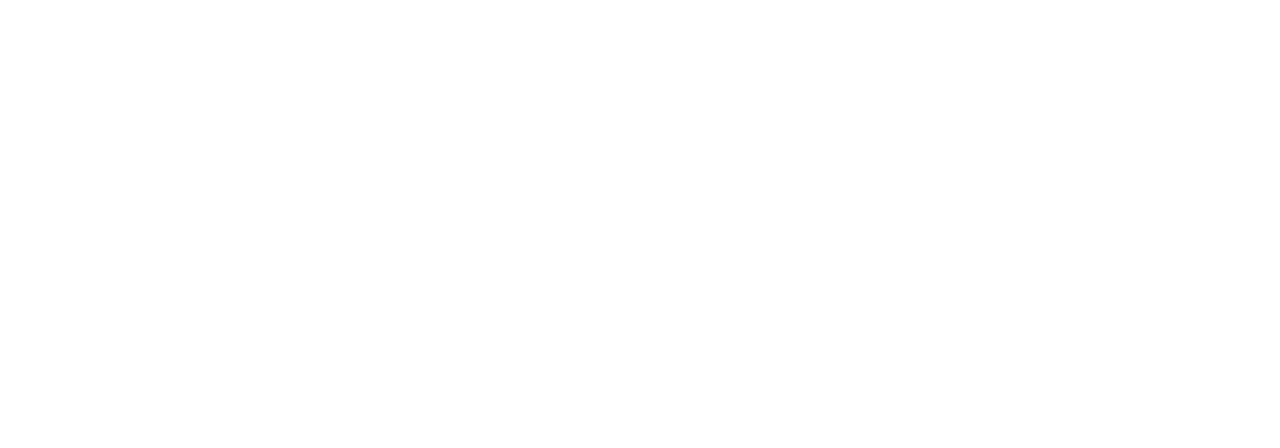
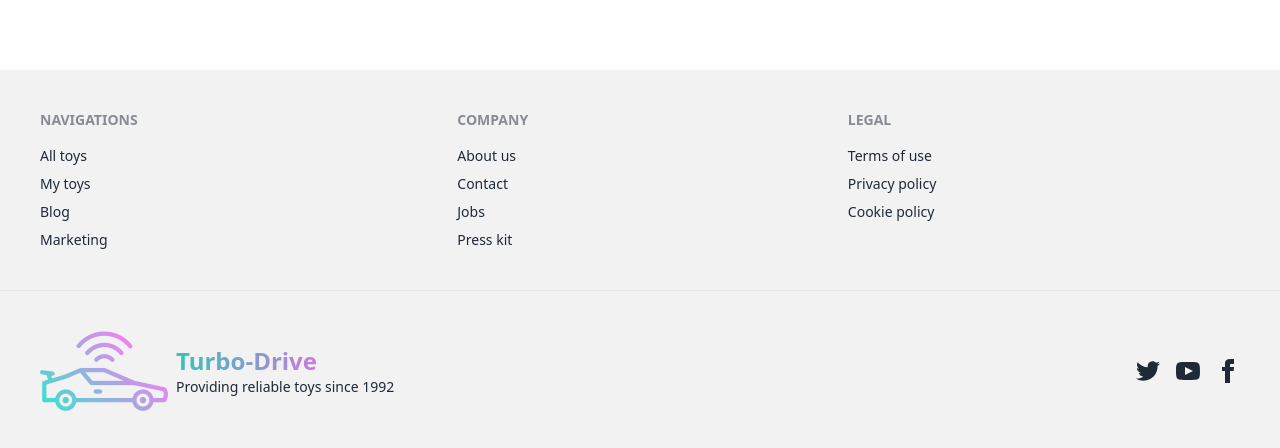
Before and after one commit to Hasnathasan/Turbo-Drive-Client-Side, a React (Vite) app: page / in a window 1280 px wide. Shown: the part 1274-1722 px from the top of the page. Before the commit the page ends 1354 px from the top, so only its background shows below. Built offline with nearby package versions, Linux system fonts and the light colour scheme; no server answers.

Commit message:
aos animation added

```diff
--- a/index.html
+++ b/index.html
@@ -3,6 +3,7 @@
   <head>
     <meta charset="UTF-8" />
     <link rel="icon" type="image/png" href="/public/taxi.png" />
+    <link rel="stylesheet" href="https://unpkg.com/aos@next/dist/aos.css" />
     <meta name="viewport" content="width=device-width, initial-scale=1.0" />
     <title>Vite + React</title>
 
@@ -10,5 +11,9 @@
   <body>
     <div id="root"></div>
     <script type="module" src="/src/main.jsx"></script>
+    <script src="https://unpkg.com/aos@next/dist/aos.js"></script>
+    <script>
+      AOS.init();
+    </script>
   </body>
 </html>
--- a/package.json
+++ b/package.json
@@ -10,6 +10,7 @@
     "preview": "vite preview"
   },
   "dependencies": {
+    "aos": "^2.3.4",
     "daisyui": "^2.51.6",
     "firebase": "^9.22.0",
     "flowbite": "^1.6.5",
--- a/src/Pages/HomePage/HomeBanner/Banner.jsx
+++ b/src/Pages/HomePage/HomeBanner/Banner.jsx
@@ -1,10 +1,21 @@
+import { Carousel } from 'flowbite-react';
 import React from 'react';
 
 const Banner = () => {
     return (
-        <div className='h-[540px] bg-primary2 flex justify-center items-center'>
-            <h1 className='text-xl md:text-4xl text-white font-bold'>This is Banner section</h1>
-        </div>
+        <div className="h-60 sm:h-72 xl:h-[530px] 2xl:h-[650px]">
+  <Carousel>
+    <div className={`flex h-full items-center justify-center bg-cover bg-center bg-gray-400 dark:bg-gray-700 dark:text-white`} style={{backgroundImage: `url(${"https://images.unsplash.com/photo-1533628635777-112b2239b1c7?ixlib=rb-4.0.3&ixid=M3wxMjA3fDB8MHxwaG90by1wYWdlfHx8fGVufDB8fHx8fA%3D%3D&auto=format&fit=crop&w=870&q=80"})`}}>
+      Slide 1
+    </div>
+    <div className="flex h-full items-center justify-center bg-gray-400 dark:bg-gray-700 dark:text-white">
+      Slide 2
+    </div>
+    <div className="flex h-full items-center justify-center bg-gray-400 dark:bg-gray-700 dark:text-white">
+      Slide 3
+    </div>
+  </Carousel>
+</div>
     );
 };
 
--- a/src/Pages/HomePage/ShopByCategory/CarCard.jsx
+++ b/src/Pages/HomePage/ShopByCategory/CarCard.jsx
@@ -6,7 +6,7 @@
     const {_id, productName, rating, price, photo } = toy;
   return (
     <div>
-      <Card className="h-full flex flex-col" imgSrc={photo}>
+      <Card className="h-full flex flex-col" data-aos="zoom-in-right" data-aos-duration="1200" imgSrc={photo}>
         <h5 className="text-2xl font-bold tracking-tight text-transparent bg-clip-text bg-gradient-to-r to-[#d786e9] from-[#29ccc1]">
           {productName}
         </h5>
--- a/src/Pages/HomePage/ShopByCategory/ShopByCategory.jsx
+++ b/src/Pages/HomePage/ShopByCategory/ShopByCategory.jsx
@@ -1,6 +1,5 @@
 import { Button, Spinner } from "flowbite-react";
 import React, { useContext, useEffect, useState } from "react";
-import { Tab, TabList, TabPanel, Tabs } from "react-tabs";
 import CarCard from "./CarCard";
 import { AuthContext } from "../../../Provider/AuthProvider";
 
@@ -21,7 +20,7 @@
   },[category])
 
   return (
-    <div className="my-36">
+    <div className="my-36" >
       <h1 className="text-base md:text-6xl py-2 font-bold uppercase text-center text-transparent bg-clip-text bg-gradient-to-r to-[#cd7ddf] from-[#34cfc5]">The Toy Emporium</h1>
       <p className="text-xs mb-5 mt-2 md:text-base text-center font-bold text-gray-500">Unleash Your Imagination and Bring Home the Fun</p>
       {loading ? (
--- a/src/Pages/Main/Main.jsx
+++ b/src/Pages/Main/Main.jsx
@@ -1,12 +1,14 @@
 import React from 'react';
 import Navbar from '../Shared/Navbar/Navbar';
 import { Outlet } from 'react-router-dom';
+import FooterSection from '../Shared/Footer/FooterSection';
 
 const Main = () => {
     return (
         <div className='container mx-auto'>
             <Navbar></Navbar>
             <Outlet></Outlet>
+            <FooterSection></FooterSection>
         </div>
     );
 };
--- a/src/Pages/MyToys/Toy.jsx
+++ b/src/Pages/MyToys/Toy.jsx
@@ -1,6 +1,6 @@
 import { Button } from "flowbite-react";
 import React, { useState } from "react";
-import { FaBeer, FaEdit, FaTrashAlt } from "react-icons/fa";
+import { FaEdit, FaTrashAlt } from "react-icons/fa";
 import { Link } from "react-router-dom";
 
 const Toy = ({ toy, handleDelete }) => {
--- /dev/null
+++ b/src/Pages/Shared/Footer/FooterSection.jsx
@@ -0,0 +1,89 @@
+import React from "react";
+import { Link } from "react-router-dom";
+import logo from "../../../assets/car.png";
+
+const FooterSection = () => {
+  return (
+    <>
+      <footer className="footer p-10 bg-base-200 text-base-content">
+        <div>
+          <span className="footer-title">Navigations</span>
+          <Link to="/alltoys" className="link link-hover">
+            All toys
+          </Link>
+          <Link to="/mytoys" className="link link-hover">
+            My toys
+          </Link>
+          <Link to="blog" className="link link-hover">
+            Blog
+          </Link>
+          <Link className="link link-hover">Marketing</Link>
+        </div>
+        <div>
+          <span className="footer-title">Company</span>
+          <a className="link link-hover">About us</a>
+          <a className="link link-hover">Contact</a>
+          <a className="link link-hover">Jobs</a>
+          <a className="link link-hover">Press kit</a>
+        </div>
+        <div>
+          <span className="footer-title">Legal</span>
+          <a className="link link-hover">Terms of use</a>
+          <a className="link link-hover">Privacy policy</a>
+          <a className="link link-hover">Cookie policy</a>
+        </div>
+      </footer>
+      <footer className="footer px-10 py-4 border-t bg-base-200 text-base-content border-base-300">
+        <div className="items-center grid-flow-col">
+          <img className="w-32" src={logo} alt="" />
+          <p>
+            <span className="text-base md:text-2xl font-bold text-transparent bg-clip-text bg-gradient-to-r to-[#cc79df] from-[#31c5bb]">
+              Turbo-Drive
+            </span>{" "}
+            <br />
+            Providing reliable toys since 1992
+          </p>
+        </div>
+        <div className="md:place-self-center md:justify-self-end">
+          <div className="grid grid-flow-col gap-4">
+            <a>
+              <svg
+                xmlns="http://www.w3.org/2000/svg"
+                width="24"
+                height="24"
+                viewBox="0 0 24 24"
+                className="fill-current"
+              >
+                <path d="M24 4.557c-.883.392-1.832.656-2.828.775 1.017-.609 1.798-1.574 2.165-2.724-.951.564-2.005.974-3.127 1.195-.897-.957-2.178-1.555-3.594-1.555-3.179 0-5.515 2.966-4.797 6.045-4.091-.205-7.719-2.165-10.148-5.144-1.29 2.213-.669 5.108 1.523 6.574-.806-.026-1.566-.247-2.229-.616-.054 2.281 1.581 4.415 3.949 4.89-.693.188-1.452.232-2.224.084.626 1.956 2.444 3.379 4.6 3.419-2.07 1.623-4.678 2.348-7.29 2.04 2.179 1.397 4.768 2.212 7.548 2.212 9.142 0 14.307-7.721 13.995-14.646.962-.695 1.797-1.562 2.457-2.549z"></path>
+              </svg>
+            </a>
+            <a>
+              <svg
+                xmlns="http://www.w3.org/2000/svg"
+                width="24"
+                height="24"
+                viewBox="0 0 24 24"
+                className="fill-current"
+              >
+                <path d="M19.615 3.184c-3.604-.246-11.631-.245-15.23 0-3.897.266-4.356 2.62-4.385 8.816.029 6.185.484 8.549 4.385 8.816 3.6.245 11.626.246 15.23 0 3.897-.266 4.356-2.62 4.385-8.816-.029-6.185-.484-8.549-4.385-8.816zm-10.615 12.816v-8l8 3.993-8 4.007z"></path>
+              </svg>
+            </a>
+            <a>
+              <svg
+                xmlns="http://www.w3.org/2000/svg"
+                width="24"
+                height="24"
+                viewBox="0 0 24 24"
+                className="fill-current"
+              >
+                <path d="M9 8h-3v4h3v12h5v-12h3.642l.358-4h-4v-1.667c0-.955.192-1.333 1.115-1.333h2.885v-5h-3.808c-3.596 0-5.192 1.583-5.192 4.615v3.385z"></path>
+              </svg>
+            </a>
+          </div>
+        </div>
+      </footer>
+    </>
+  );
+};
+
+export default FooterSection;
```
Also changed, not shown: 1 other file (tests, documents, lock files or other folders).
